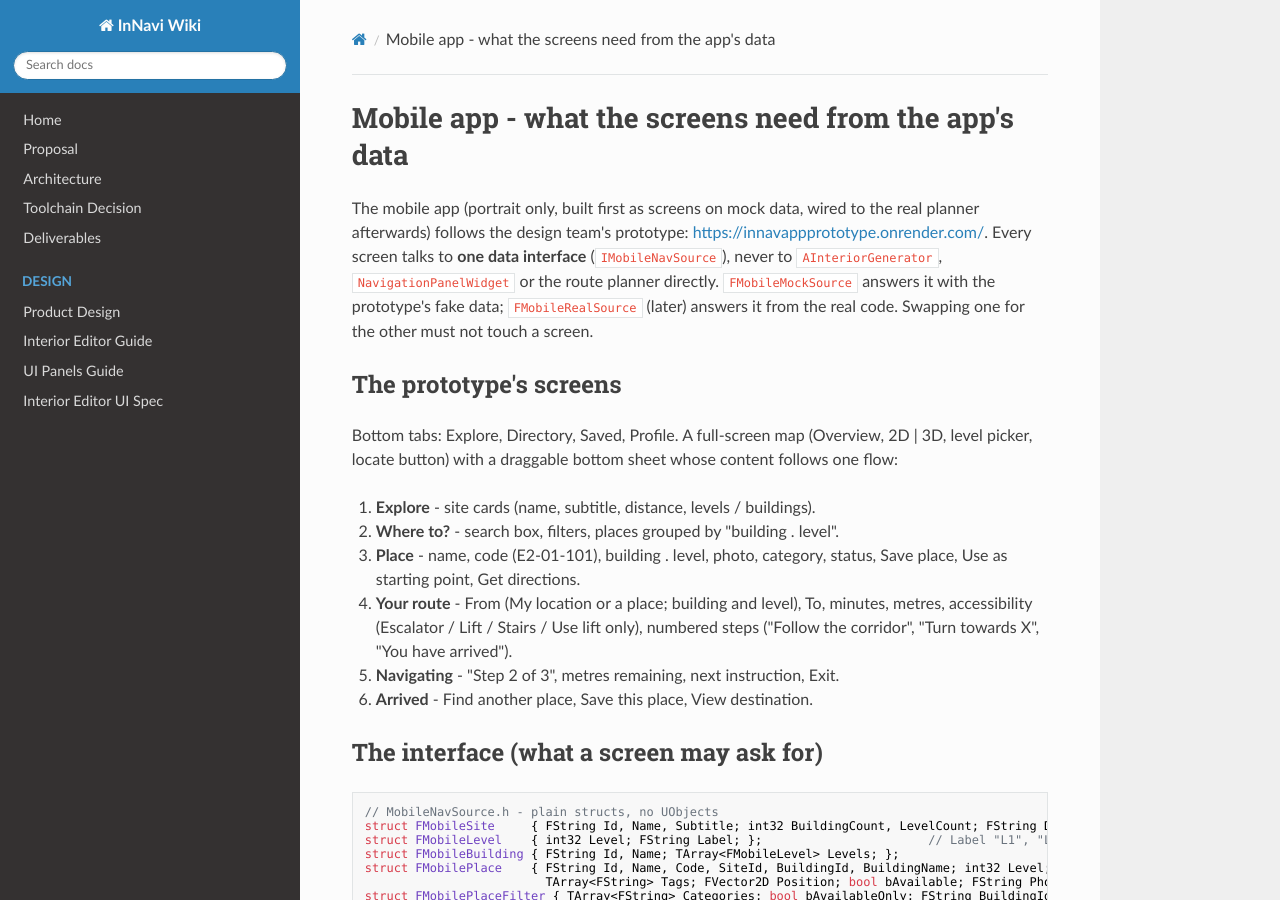
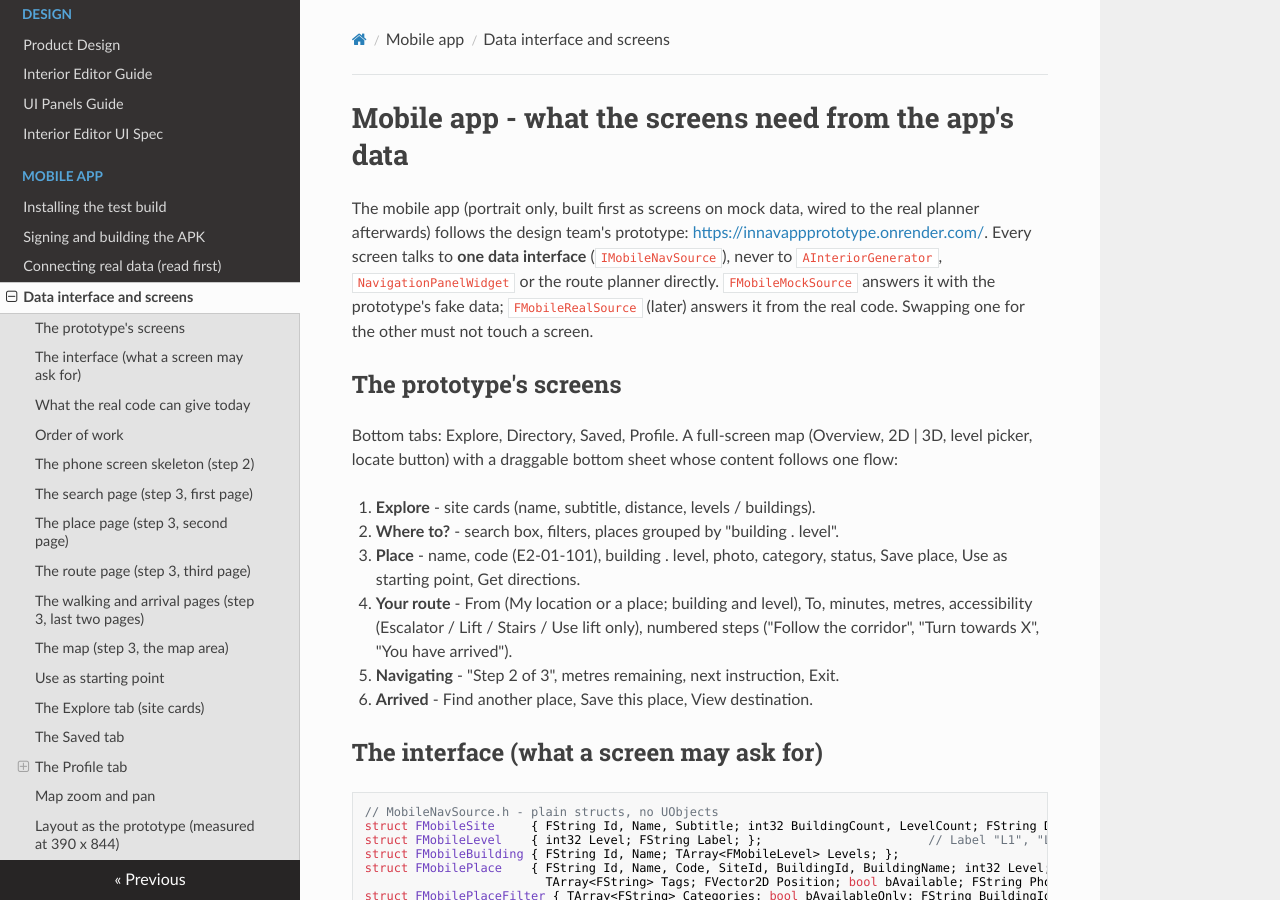
Before and after one commit to GYQ-SIT/Pathfinder-InNav, an MkDocs documentation site: the page built from docs/design/mobile-app-data-interface.md, in a window 1280 px wide and 900 px high. Built offline with MkDocs 1.6.1, drawn with Linux system fonts in a browser that asks for light colours; nearby versions of some CDN libraries; part of the change alters nothing that is shown.

Commit message:
Docs: how teammates connect the phone app to real data (the interface, where the real data is, how to plug a source in and test it); the wiki lists the mobile docs

````diff
--- /dev/null
+++ b/docs/mobile-real-data-guide.md
@@ -0,0 +1,133 @@
+# Connecting the phone app to real data
+
+For teammates who will make the phone app (the one in the Android test build) show the **real** buildings, rooms and routes instead of the made-up ones.
+Read this first; the design notes behind it are in [`design/mobile-app-data-interface.md`](design/mobile-app-data-interface.md).
+
+## In one minute
+
+- The phone app's screens never touch the editor's classes. They ask **one interface**, `IMobileNavSource`, for everything.
+- Today the answers come from `FMobileMockSource` (the design prototype's data).
+- To use real data you write a **second class**, `FMobileRealSource`, that implements the same interface from the real project data and the real route planner,
+  then swap it in at **one line**. **No screen needs to change.**
+- A ready-made test (`CheckContract`) tells you whether your source keeps the promises the screens rely on.
+
+## Where everything is
+
+All of the phone app is in `InNavi/Source/InNavi/`, in files whose names start with `Mobile`.
+
+| What | File | You will |
+|---|---|---|
+| **The interface** and the data types (`FMobilePlace`, `FMobileRoute`, ...) | `MobileNavSource.h` | read it; add a field only after talking to whoever owns the screens |
+| The fake data source | `MobileMockSource.h/.cpp` | read it as an example of every answer; do not edit |
+| **Where the source is chosen** | `MobileAppWidget.cpp`, the line `Source = MakeShared<FMobileMockSource>();` (about line 300) | change this one line |
+| The check every source must pass | `MobileNavSourceTests.cpp`, `CheckContract` | call it from a test for your source |
+| The screens | `MobileAppWidget`, `MobileSearchPageWidget`, `MobilePlacePageWidget`, `MobileRoutePageWidget`, `MobileNavigatePageWidget`, `MobileArrivedPageWidget`, `MobileExplorePageWidget`, `MobileMapWidget`, ... | do not touch |
+| Saved places and preferences | `MobileSavedPlaces`, `MobilePreferences` | do not touch: they are the app's own state, not site data |
+
+Put your new class in two new files, `MobileRealSource.h/.cpp`, next to the mock.
+
+## The interface, method by method
+
+The screens call these eight methods. For each: what they do with the answer, and what the real data must give.
+
+| Method | The screens use it for | What to return |
+|---|---|---|
+| `GetDataNote()` | a small "this is simulated" line on Explore and Profile | leave it empty (the default): real data shows no note |
+| `ListSites()` | the cards on the Explore tab | one `FMobileSite` per project (see "Where the real data is") |
+| `ListBuildings(SiteId)` | the level picker, the Overview, which building the person is in | the site's buildings, each with its levels (`Level` = floor number, `Label` = "L1", "L2") |
+| `ListCategories(SiteId)` | the filter chips | the categories the site's places have |
+| `SearchPlaces(SiteId, Query, Filter)` | the "Where to?" list | places matching **every word** of the query and the filter, in building, then level, then list order; an empty query is all of them |
+| `FindPlace(PlaceId, Out)` | the place page, Saved tab, route page | `false` for an id it does not know |
+| `FindRoute(Request)` | the route page and the walk | an `FMobileRoute`; `bFound = false` with a human `Error` if there is none |
+| `GetLevelMap(BuildingId, Level, Out)` | the floor plan | outline, rooms, lifts and stairs of that level; `false` if there is no such level |
+| `GetCampusMap(SiteId)` | the Overview | every building's outline, seen from above |
+
+### Rules the screens rely on (the contract test checks all of these)
+
+- **Ids are unique**: site ids, building ids within a site, place ids within a site, level numbers within a building.
+- A **place** has a name, a code and a category that is in `ListCategories`; its building and level exist in `ListBuildings`; `FindPlace` finds it again by its id.
+- A **search** returns only the site's places; searching a place's own name finds it; a nonsense word returns nothing.
+- Every level has a **plan** with an outline of at least 3 points, and **every place of that level is a room on that plan** (`FMobileMapRoom::PlaceId`). A room on the plan may have no place (a corridor, a store room).
+- **Polygons are counter-clockwise** and in **the building's own footprint units** (the same numbers as the project file). The campus map is in the site's own units (a building's footprint **plus its `BuildingOffset`**).
+- A **route** between two places of a site is found, has steps and at least 2 points, **its last step is `Arrive` and its text contains the destination's name**, and `Minutes == MobileNav::MinutesForMetres(Metres)`.
+- A route to an id that does not exist is **not found and says why**.
+- `FMobileRouteRequest::FromPlaceId` empty means **"My location"**: the person is in `MyLocationBuildingId` on `MyLocationLevel` (empty / `INDEX_NONE` = the door of the destination's building, level 1).
+- `FMobileRoutePreferences` says which ways between levels the person accepts (lift, stairs, escalator); "Use lift only" is the lift alone.
+
+## Where the real data is
+
+You can read the project **without opening any building in the editor**. Do that: opening a building spawns its room actors and only one can be open at a time.
+
+| You need | Take it from |
+|---|---|
+| The projects (sites) | `ProjectLibrary::Scan(Directory)` (`ProjectLibrary.h`): a list of `FProjectLibraryEntry` with `DisplayName`, `Description`, `BuildingCount`, `FilePath`. Or the one project the generator has loaded |
+| Buildings, floors, footprint, offset, scale | `ABuildingGenerator` (`BuildingGenerator.h`): `GetAllBuildings()`, `FindBuildingById()`, `GetBuildingSummary()`, `GetScale()`, `APolyBuilding::GetFootprint()`, `BuildingOffset`, `GetFloorCount()` |
+| **Rooms, doors, lifts and stairs of every building, without loading it** | `ABuildingGenerator::GetInteriorDataForBuilding(BuildingId)`: the building's `"interior"` JSON (`floors[]` with `rooms[]` and `navNodes[]`). This is what the project file holds; see `docs/test-data/*.json` for a complete example |
+| Room name, type, tags, centre | the same JSON (`name`, `roomType`, `tags`, `footprint`); `RoomTypes.h` lists the 12 types; `FNavigationRoomOption` shows how the editor builds a room's label and centre |
+| Doors in the outer wall (main / link) | `ABuildingGenerator::GetStoredEntrances(BuildingId)` (`InteriorEntrance.h`) |
+| **A route, also between buildings and through the outside** | `FNavigationRoutePlanner::FindCampusRoute(Generator, Interior, Start, Destination, Result)` (`NavigationRoutePlanner.h`). It does **not** change which building is open. Points carry building, floor, connector and world position |
+| Text for a route's steps | `UNavigationPanelWidget::BuildRouteSteps()` (the editor's numbered directions) is a good model for the wording |
+
+The scale: a footprint unit is `GetScale()` world units; metres = world units / 100. A route's length in metres is the polyline's length in footprint units x `GetScale()` / 100.
+
+Where do `Generator` and `Interior` come from on the phone? The player controller already finds them in the level (`ANavPlayerController`, `Generator` and `InteriorGen`). Pass them to your source's constructor.
+
+## What does not exist yet (new work, with a suggestion for how)
+
+| Needed by the screens | Status | Suggestion |
+|---|---|---|
+| Level label "L1", "L2M" | floors are plain numbers | default to `"L" + number`; a display name in the project file can come later |
+| Category (Learning, Facilities, Dining...) | rooms have a **type** (12 fixed values) | a table `Room type -> category`, in one place |
+| Place code (`E2-01-101`) | rooms have an id and a name | show the room id as it is |
+| **Search across all buildings of a site** | the editor's search covers the open building only | build a small list of places once from `GetInteriorDataForBuilding` for every building, and search that |
+| **Turn-by-turn steps** ("Follow the corridor", "Turn left", with metres) | the planner gives points, the editor gives floor changes only | a pure function from the route's points to `FMobileStep` (`Straight`, `TurnLeft`, `TurnRight`, `TakeLift`, `EnterBuilding`, `ExitBuilding`, `Arrive`); easy to unit-test |
+| Preferences (lift only, no stairs) | the planner has no such option | a filter on which connectors the planner may use |
+| Minutes | - | `MobileNav::MinutesForMetres(metres)` (walking speed 1.2 m/s) |
+| "My location" | no positioning | first version: the person picks a building and level on the route page (already built); a position can come later |
+| Photo, "Available" | not in the project data | leave empty / `true` |
+| Distance label ("2.4 km") | - | leave empty |
+
+## How to do it, in this order
+
+1. **New files** `MobileRealSource.h/.cpp`: `class FMobileRealSource : public IMobileNavSource`. Take `ABuildingGenerator*` and `AInteriorGenerator*` in the constructor.
+2. **`ListSites`, `ListBuildings`, `ListCategories`** first. Run the app: Explore shows real sites, the level picker shows real levels.
+3. **`SearchPlaces`, `FindPlace`**: the "Where to?" list and the place page work.
+4. **`GetLevelMap`, `GetCampusMap`**: the floor plan and Overview show real buildings.
+5. **`FindRoute`**: first a route inside one building, then across buildings (`FindCampusRoute`), then the turn-by-turn steps and the preferences.
+6. After each step, add to a test file (copy the pattern of `MobileMockContractTest` in `MobileNavSourceTests.cpp`):
+
+   ```cpp
+   IMPLEMENT_SIMPLE_AUTOMATION_TEST(FMobileRealContractTest, "InNavi.Mobile.Source.RealContract", EAutomationTestFlags::EditorContext | EAutomationTestFlags::EngineFilter)
+   bool FMobileRealContractTest::RunTest(const FString& Parameters)
+   {
+       FNavigationSearchFixture Fixture;   // see UiTestFixture.h: a headless world with a project loaded
+       // load docs/test-data/entrance-test-2-with-doors.json into Fixture.Generator, then:
+       FMobileRealSource Source(Fixture.Generator, Fixture.Interior);
+       MobileNavSourceTests::CheckContract(*this, Source);
+       return true;
+   }
+   ```
+
+   `CheckContract` lives in `namespace MobileNavSourceTests` inside `MobileNavSourceTests.cpp` and is not visible from other files; move it into a small header (`MobileNavSourceContract.h`) when you need it from a second file, or put your test in the same file.
+7. **Swap it in**: in `MobileAppWidget.cpp` replace `Source = MakeShared<FMobileMockSource>();` with your source (keep the mock available, for example behind a launch option `-MobileMock`, so the screens can still be tried without a project).
+
+## Trying it
+
+- **Desktop, phone-sized window** (the quickest): `UnrealEditor.exe InNavi.uproject -game -windowed -ResX=375 -ResY=812 -MobileApp`. Useful extras: `-MobileTab=Directory`, `-MobileState=Route`. All options are in `design/mobile-app-data-interface.md`.
+- **Tests**: `UnrealEditor-Cmd.exe InNavi.uproject -ExecCmds="Automation RunTests InNavi.Mobile; Quit" -unattended -nullrhi`. Close the editor first; Unreal cannot build while it is open.
+- **Test project with several buildings, doors and generated floors**: `docs/test-data/entrance-test-2-with-doors.json` (buildings A and B 1 m apart with link doors, C far away, a main door each).
+- **On a phone**: [`android-install.md`](android-install.md) to install a build, [`android-signing.md`](android-signing.md) to build one.
+
+## Things that will bite
+
+- **Not tried on a phone: how the project file gets there.** `DefaultGame.ini` stages `Data/` as non-UFS files, and the phone build today uses mock data only. Check that your source can open its project on Android before building much on it; if it cannot, the file may have to be packaged differently.
+- **Do not store your own state in the source**: saved places and the look (night theme, larger text) are the app's, kept in `Saved/MobileSavedPlaces.json` and `Saved/MobilePreferences.json`.
+- **Names in the Mobile files leak between files** (the project builds in "unity" mode). Give anything file-level in a test or a helper a distinctive name (`MobileStyle`'s names especially) or the build breaks in another file.
+- **Positions are in footprint units**, not metres and not pixels. The map scales them itself.
+- **Keep answers fast.** The screens call `SearchPlaces` as the person types and `GetLevelMap` when the level changes. Build any list once and cache it; do not load interiors on each call.
+- **Do not use the editor's UI classes** (`UNavigationPanelWidget` is fine as a model of what the planner returns, but the phone screens must not depend on it).
+
+## Who to ask
+
+- The interface and the screens: Yongqi.
+- The route planner, entrances and campus routing: WS.
--- a/mkdocs.yml
+++ b/mkdocs.yml
@@ -16,3 +16,8 @@ nav:
       - Interior Editor Guide: design/interior-editor-guide.md
       - UI Panels Guide: design/ui-panels-guide.md
       - Interior Editor UI Spec: design/interior-editor-ui-spec.md
+  - Mobile app:
+      - Installing the test build: android-install.md
+      - Signing and building the APK: android-signing.md
+      - Connecting real data (read first): mobile-real-data-guide.md
+      - Data interface and screens: design/mobile-app-data-interface.md
````
